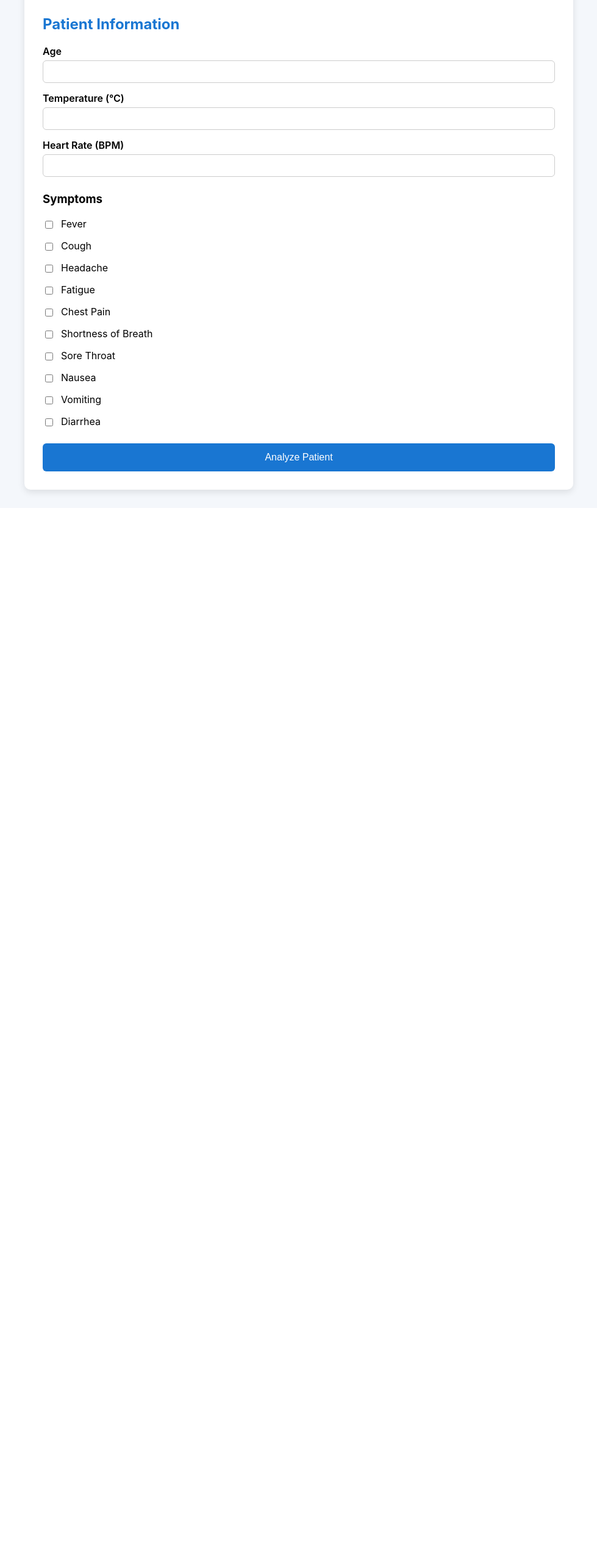
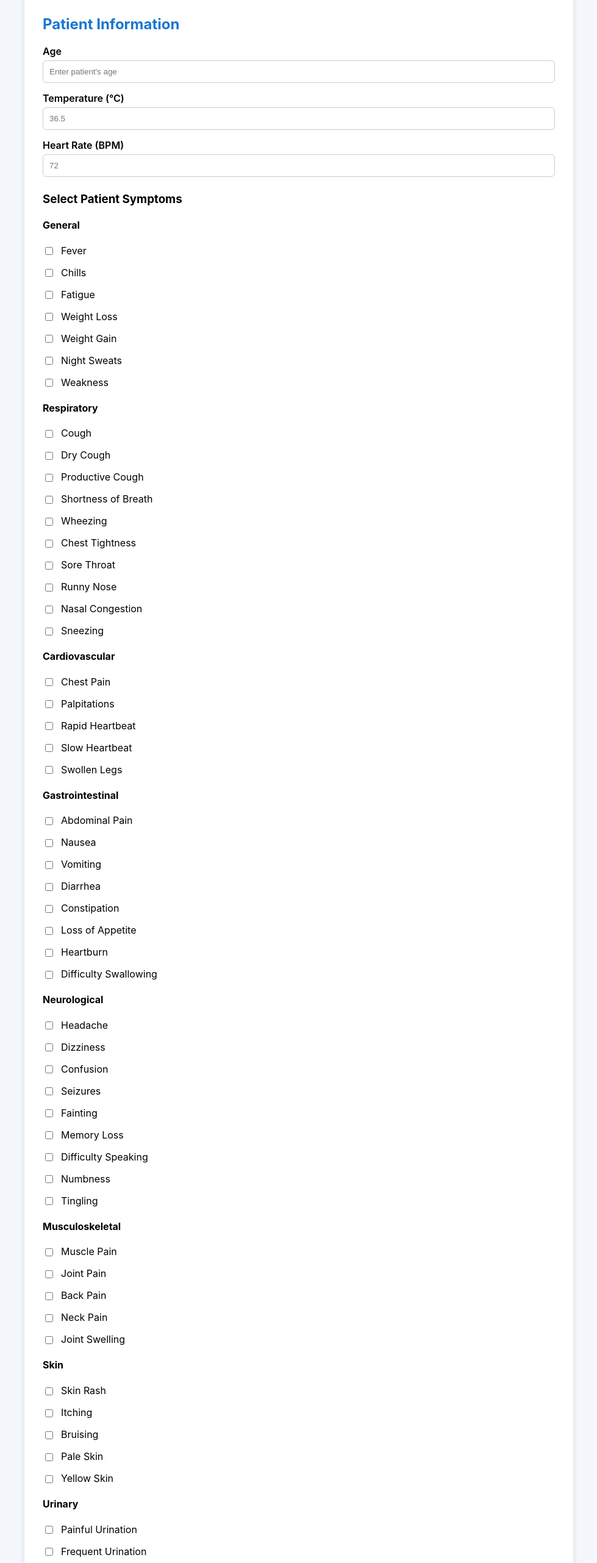
Before and after one commit to minasty/ai-clinical-decision-support-system, a React (Create React App) app in the folder frontend/: page /analyze in a window 1280 px wide. Shown: the part 234-2797 px from the top of the page at 61% size, without its empty margins (150-1129 px from the left). Before the commit the page ends 1067 px from the top, so only its background shows below. Built offline with nearby package versions, Linux system fonts and the light colour scheme; no server answers; sample sign-in values are in the browser's storage.

Commit message:
Refactor PatientForm to categorize symptoms
Updated symptom options to categorized groups for better organization. Enhanced form input handling and added placeholders for user guidance.

```diff
--- a/frontend/src/components/PatientForm.jsx
+++ b/frontend/src/components/PatientForm.jsx
@@ -14,30 +14,116 @@ function PatientForm({ onAnalysisComplete }) {
     const [loading, setLoading] = useState(false);
     const [error, setError] = useState("");
 
-    const symptomOptions = [
+    const symptomCategories = {
+
+        "General": [
             "Fever",
+            "Chills",
+            "Fatigue",
+            "Weight Loss",
+            "Weight Gain",
+            "Night Sweats",
+            "Weakness"
+        ],
+
+        "Respiratory": [
             "Cough",
-        "Headache",
-        "Fatigue",
+            "Dry Cough",
+            "Productive Cough",
+            "Shortness of Breath",
+            "Wheezing",
+            "Chest Tightness",
+            "Sore Throat",
+            "Runny Nose",
+            "Nasal Congestion",
+            "Sneezing"
+        ],
+
+        "Cardiovascular": [
             "Chest Pain",
-        "Shortness of Breath",
-        "Sore Throat",
+            "Palpitations",
+            "Rapid Heartbeat",
+            "Slow Heartbeat",
+            "Swollen Legs"
+        ],
+
+        "Gastrointestinal": [
+            "Abdominal Pain",
             "Nausea",
             "Vomiting",
-        "Diarrhea"
-    ];
+            "Diarrhea",
+            "Constipation",
+            "Loss of Appetite",
+            "Heartburn",
+            "Difficulty Swallowing"
+        ],
 
-    // Handle text/number inputs
+        "Neurological": [
+            "Headache",
+            "Dizziness",
+            "Confusion",
+            "Seizures",
+            "Fainting",
+            "Memory Loss",
+            "Difficulty Speaking",
+            "Numbness",
+            "Tingling"
+        ],
+
+        "Musculoskeletal": [
+            "Muscle Pain",
+            "Joint Pain",
+            "Back Pain",
+            "Neck Pain",
+            "Joint Swelling"
+        ],
+
+        "Skin": [
+            "Skin Rash",
+            "Itching",
+            "Bruising",
+            "Pale Skin",
+            "Yellow Skin"
+        ],
+
+        "Urinary": [
+            "Painful Urination",
+            "Frequent Urination",
+            "Blood in Urine",
+            "Dark Urine"
+        ],
+
+        "Endocrine": [
+            "Excessive Thirst",
+            "Frequent Hunger",
+            "Excessive Sweating"
+        ],
+
+        "Mental Health": [
+            "Anxiety",
+            "Depression",
+            "Insomnia",
+            "Mood Changes"
+        ]
+
+    };
+
+    // Handle input fields
+
     const handleChange = (e) => {
 
         setFormData({
+
             ...formData,
+
             [e.target.name]: e.target.value
+
         });
 
     };
 
-    // Handle symptom checkboxes
+    // Handle symptom selection
+
     const handleSymptomChange = (e) => {
 
         const { value, checked } = e.target;
@@ -45,24 +131,31 @@ function PatientForm({ onAnalysisComplete }) {
         if (checked) {
 
             setFormData({
+
                 ...formData,
+
                 symptoms: [...formData.symptoms, value]
+
             });
 
         } else {
 
             setFormData({
+
                 ...formData,
+
                 symptoms: formData.symptoms.filter(
                     symptom => symptom !== value
                 )
+
             });
 
         }
 
     };
 
-    // Submit patient information
+    // Submit form
+
     const handleSubmit = async (e) => {
 
         e.preventDefault();
@@ -76,7 +169,9 @@ function PatientForm({ onAnalysisComplete }) {
             formData.symptoms.length === 0
         ) {
 
-            setError("Please complete all patient information.");
+            setError(
+                "Please complete all patient information."
+            );
 
             return;
 
@@ -98,8 +193,11 @@ function PatientForm({ onAnalysisComplete }) {
             console.error(err);
 
             setError(
+
                 err.response?.data?.error ||
+
                 "Unable to analyze patient."
+
             );
 
         } finally {
@@ -120,9 +218,13 @@ function PatientForm({ onAnalysisComplete }) {
             <h2>Patient Information</h2>
 
             {error && (
-                <p className="error">
+
+                <div className="error">
+
                     {error}
-                </p>
+
+                </div>
+
             )}
 
             <label>
@@ -134,6 +236,7 @@ function PatientForm({ onAnalysisComplete }) {
                     name="age"
                     value={formData.age}
                     onChange={handleChange}
+                    placeholder="Enter patient's age"
                 />
 
             </label>
@@ -148,6 +251,7 @@ function PatientForm({ onAnalysisComplete }) {
                     name="temperature"
                     value={formData.temperature}
                     onChange={handleChange}
+                    placeholder="36.5"
                 />
 
             </label>
@@ -161,15 +265,29 @@ function PatientForm({ onAnalysisComplete }) {
                     name="heart_rate"
                     value={formData.heart_rate}
                     onChange={handleChange}
+                    placeholder="72"
                 />
 
             </label>
 
             <div className="symptoms">
 
-                <h3>Symptoms</h3>
+                <h3>Select Patient Symptoms</h3>
 
-                {symptomOptions.map((symptom) => (
+                {Object.entries(symptomCategories).map(
+
+                    ([category, symptoms]) => (
+
+                        <div
+                            key={category}
+                            className="symptom-category"
+                        >
+
+                            <h4>{category}</h4>
+
+                            <div className="symptom-grid">
+
+                                {symptoms.map((symptom) => (
 
                                     <label
                                         key={symptom}
@@ -179,6 +297,7 @@ function PatientForm({ onAnalysisComplete }) {
                                         <input
                                             type="checkbox"
                                             value={symptom}
+                                            checked={formData.symptoms.includes(symptom)}
                                             onChange={handleSymptomChange}
                                         />
 
@@ -190,14 +309,28 @@ function PatientForm({ onAnalysisComplete }) {
 
                             </div>
 
+                        </div>
+
+                    )
+
+                )}
+
+            </div>
+
             <button
                 type="submit"
                 disabled={loading}
             >
 
-                {loading
-                    ? "Analyzing..."
-                    : "Analyze Patient"}
+                {
+
+                    loading
+
+                        ? "Analyzing Patient..."
+
+                        : "Analyze Patient"
+
+                }
 
             </button>
 
```
Lines whose indentation alone changed are shown as unchanged.
